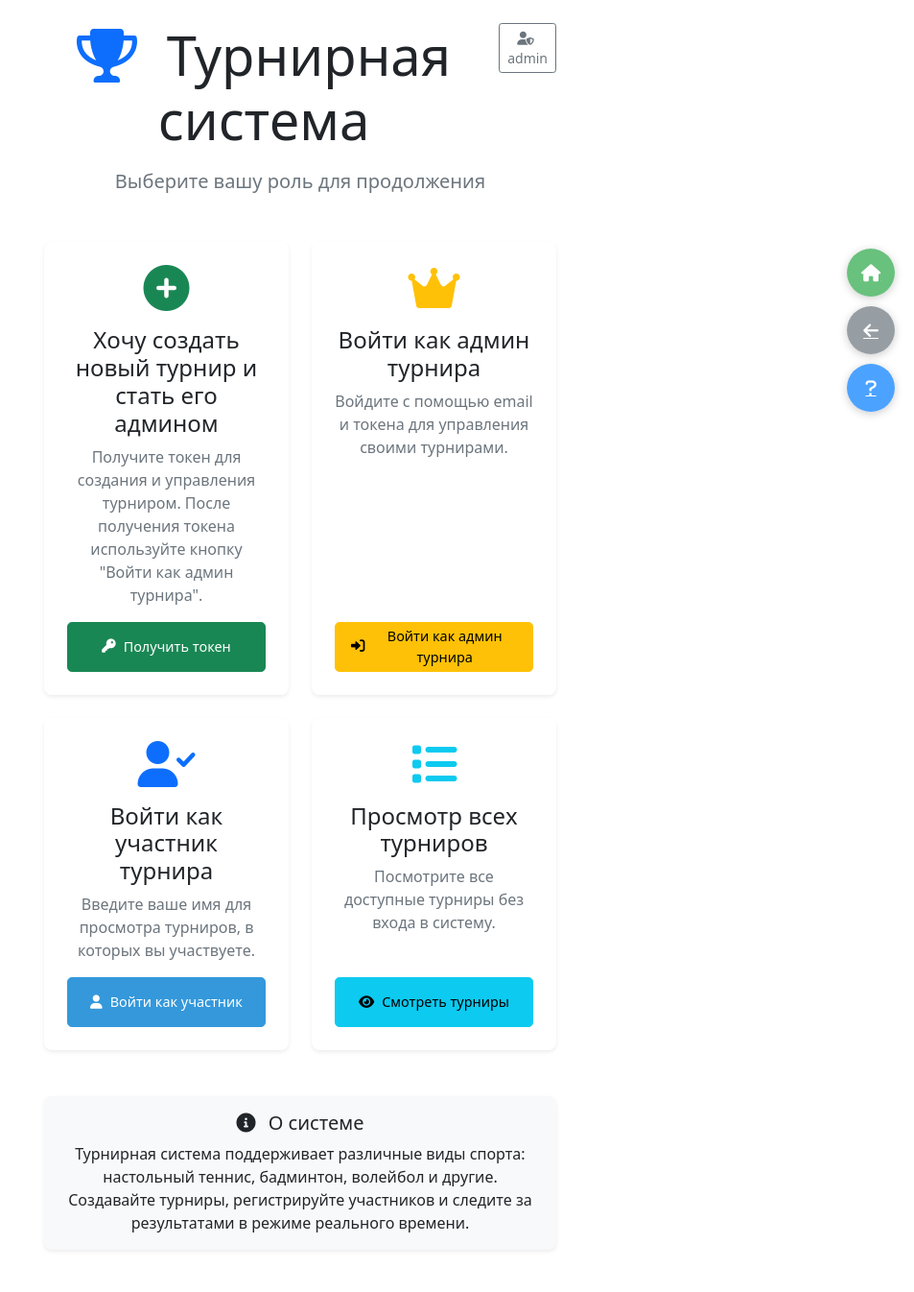
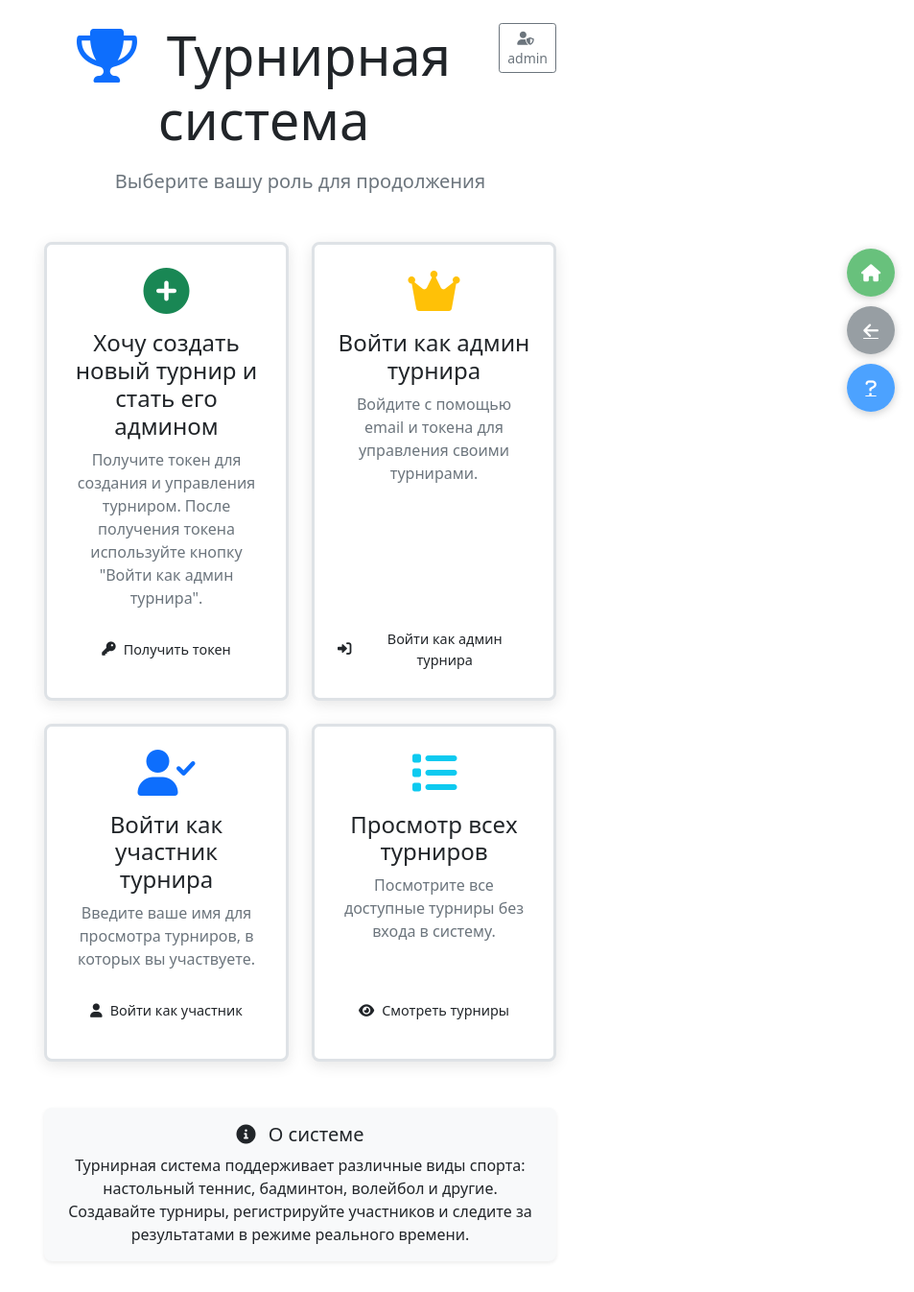
Before and after one commit to ValeryMukhin1712/tournaments, a Flask app: page / in a window 1280 px wide. Shown: the part 56-1402 px from the top of the page at 96% size, without its empty margins (327-1280 px from the left). Run offline with Flask 3, Linux system fonts and the light colour scheme; some libraries are stand-ins or nearby versions.

Commit message:
лучшение дизайна главной страницы: кликабельные блоки с выступающим эффектом
- Сделаны все 4 блока полностью кликабельными (не только кнопки)
- обавлена жирная рамка 3px для выступающего эффекта
- обавлена объемная тень для создания глубины
- лучшены hover-эффекты: поднятие блока, изменение цвета рамки на синий
- обавлены плавные анимации для иконок и заголовков
- браны старые кнопки, заменены на кликабельные div-элементы
- лучшен пользовательский опыт - теперь можно кликать в любом месте блока

```diff
--- a/templates/index.html
+++ b/templates/index.html
@@ -3,6 +3,28 @@
 {% block title %}Главная - Турнирная система{% endblock %}
 
 {% block content %}
+<style>
+.clickable-card {
+    transition: all 0.3s ease;
+    border: 3px solid #dee2e6 !important;
+    box-shadow: 0 4px 15px rgba(0,0,0,0.1) !important;
+}
+
+.clickable-card:hover {
+    transform: translateY(-5px);
+    box-shadow: 0 8px 25px rgba(0,0,0,0.2) !important;
+    border-color: #007bff !important;
+}
+
+.clickable-card:hover .card-title {
+    color: #007bff !important;
+}
+
+.clickable-card:hover .fas {
+    transform: scale(1.1);
+    transition: transform 0.3s ease;
+}
+</style>
 <div class="container-fluid">
     <div class="row justify-content-center">
         <div class="col-lg-8 col-xl-6">
@@ -34,7 +56,7 @@
             <div class="row g-3 g-md-4">
                 <!-- 1. Создание нового турнира -->
                 <div class="col-md-6">
-                    <div class="card h-100 border-0 shadow-sm d-flex">
+                    <div class="card h-100 d-flex clickable-card" onclick="window.location.href='{{ url_for('request_token') }}'" style="cursor: pointer;">
                         <div class="card-body text-center p-4 d-flex flex-column">
                             <div class="mb-3">
                                 <i class="fas fa-plus-circle fa-3x text-success"></i>
@@ -43,16 +65,16 @@
                             <p class="card-text text-muted flex-grow-1">
                                 Получите токен для создания и управления турниром. После получения токена используйте кнопку "Войти как админ турнира".
                             </p>
-                            <a href="{{ url_for('request_token') }}" class="btn btn-success btn-lg mt-auto d-flex align-items-center justify-content-center" style="height: 52px; font-size: 0.9rem;">
+                            <div class="mt-auto d-flex align-items-center justify-content-center" style="height: 52px; font-size: 0.9rem;">
                                 <i class="fas fa-key me-2"></i><span class="d-none d-sm-inline">Получить токен</span><span class="d-sm-none">Токен</span>
-                            </a>
+                            </div>
                         </div>
                     </div>
                 </div>
 
                 <!-- 2. Вход как админ турнира -->
                 <div class="col-md-6">
-                    <div class="card h-100 border-0 shadow-sm d-flex">
+                    <div class="card h-100 d-flex clickable-card" onclick="window.location.href='{{ url_for('admin_tournament') }}'" style="cursor: pointer;">
                         <div class="card-body text-center p-4 d-flex flex-column">
                             <div class="mb-3">
                                 <i class="fas fa-crown fa-3x text-warning"></i>
@@ -61,16 +83,16 @@
                             <p class="card-text text-muted flex-grow-1">
                                 Войдите с помощью email и токена для управления своими турнирами.
                             </p>
-                            <a href="{{ url_for('admin_tournament') }}" class="btn btn-warning btn-lg mt-auto d-flex align-items-center justify-content-center" style="height: 52px; font-size: 0.9rem;">
+                            <div class="mt-auto d-flex align-items-center justify-content-center" style="height: 52px; font-size: 0.9rem;">
                                 <i class="fas fa-sign-in-alt me-2"></i><span class="d-none d-sm-inline">Войти как админ турнира</span><span class="d-sm-none">Войти админ</span>
-                            </a>
+                            </div>
                         </div>
                     </div>
                 </div>
 
                 <!-- 3. Вход как участник турнира -->
                 <div class="col-md-6">
-                    <div class="card h-100 border-0 shadow-sm d-flex">
+                    <div class="card h-100 d-flex clickable-card" onclick="showParticipantLogin()" style="cursor: pointer;">
                         <div class="card-body text-center p-4 d-flex flex-column">
                             <div class="mb-3">
                                 <i class="fas fa-user-check fa-3x text-primary"></i>
@@ -79,16 +101,16 @@
                             <p class="card-text text-muted flex-grow-1">
                                 Введите ваше имя для просмотра турниров, в которых вы участвуете.
                             </p>
-                            <button onclick="showParticipantLogin()" class="btn btn-primary btn-lg mt-auto d-flex align-items-center justify-content-center" style="height: 52px; font-size: 0.9rem;">
+                            <div class="mt-auto d-flex align-items-center justify-content-center" style="height: 52px; font-size: 0.9rem;">
                                 <i class="fas fa-user me-2"></i><span class="d-none d-sm-inline">Войти как участник</span><span class="d-sm-none">Участник</span>
-                            </button>
+                            </div>
                         </div>
                     </div>
                 </div>
 
                 <!-- 4. Просмотр всех турниров -->
                 <div class="col-md-6">
-                    <div class="card h-100 border-0 shadow-sm d-flex">
+                    <div class="card h-100 d-flex clickable-card" onclick="window.location.href='{{ url_for('tournaments_list') }}'" style="cursor: pointer;">
                         <div class="card-body text-center p-4 d-flex flex-column">
                             <div class="mb-3">
                                 <i class="fas fa-list fa-3x text-info"></i>
@@ -97,9 +119,9 @@
                             <p class="card-text text-muted flex-grow-1">
                                 Посмотрите все доступные турниры без входа в систему.
                             </p>
-                            <a href="{{ url_for('tournaments_list') }}" class="btn btn-info btn-lg mt-auto d-flex align-items-center justify-content-center" style="height: 52px; font-size: 0.9rem;">
+                            <div class="mt-auto d-flex align-items-center justify-content-center" style="height: 52px; font-size: 0.9rem;">
                                 <i class="fas fa-eye me-2"></i><span class="d-none d-sm-inline">Смотреть турниры</span><span class="d-sm-none">Турниры</span>
-                            </a>
+                            </div>
                         </div>
                     </div>
                 </div>
```
Also changed, not shown: instance/tournament.db, 1 other file.
